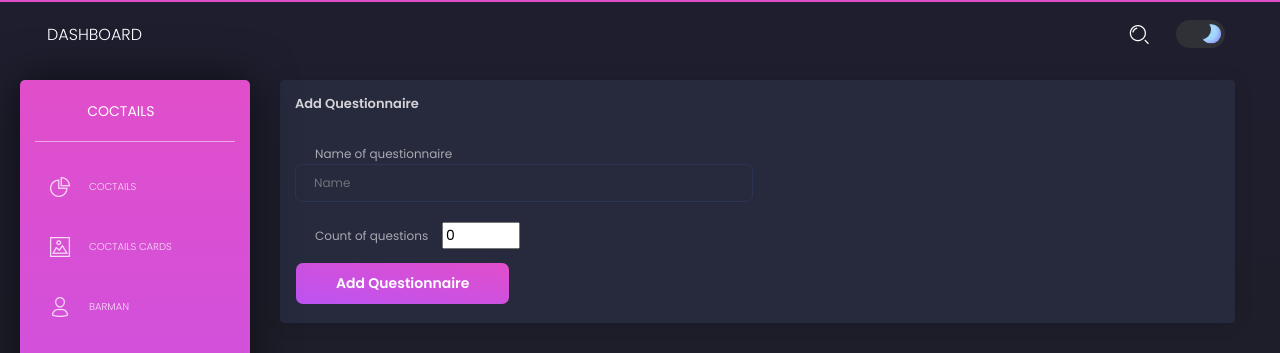
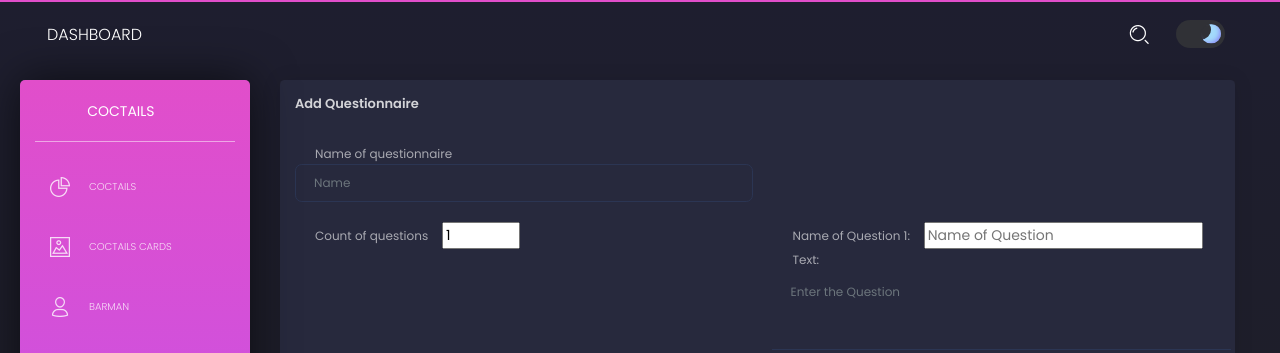
Before and after one commit to TMichaelan/sbd-cocktail-project-put, a Flask app: page /questionnaire.html in a window 1280 px wide. Shown: the top 353 px of the page. Run offline with Flask 2, Linux system fonts and the light colour scheme; data that the repository does not hold is empty; parts of the project's set-up code (start-up, migrations or seed data) failed here and were passed over; some libraries are stand-ins or nearby versions.

Commit message:
fix: bug with 0 questions

```diff
--- a/apps/templates/home/questionnaire.html
+++ b/apps/templates/home/questionnaire.html
@@ -69,9 +69,9 @@
                     type="number"
                     class="count"
                     placeholder="Count"
-                    min="0"
+                    min="1"
                     max="10"
-                    value="0"
+                    value="1"
                   />
                 </div>
               </div>
@@ -173,7 +173,20 @@
     </div>
   </div>
 </div>
-
+<script>
+  for (let i = 0; i < 1; i++) {
+      document.querySelector(".questions").innerHTML += `
+        <div class="form-group">
+          <label for="question_name${i}">Name of Question ${i + 1}: </label>
+          <input name="question_name${i}" type="text" class="count" placeholder="Name of Question" pattern="[a-zA-Z0-9\\s_-]{4,50}" title="4 to 50 characters, letters and numbers only" required>
+          <div class="form-group">
+            <label for="question_text${i}">Text: </label>
+            <textarea name="question_text${i}" rows="3" cols="50" class="form-control" placeholder="Enter the Question"></textarea>
+          </div>
+        </div>
+      `;
+    }
+</script>
 <script>
   function checkPK(id) {
     const input = document.querySelector(`#${id}`);
@@ -240,9 +253,21 @@
   }
 
   const count = document.querySelector(".count");
+
+  count.addEventListener("input", function() {
+
+        if (this.value > 10) {
+            this.value = 10;
+        }
+        else if (this.value <= 0) {
+            this.value = 1;
+        }
+    });
+
   count.addEventListener("change", (e) => {
-    console.log(e.target.value);
     document.querySelector(".questions").innerHTML = "";
+
+
 
     for (let i = 0; i < e.target.value; i++) {
       document.querySelector(".questions").innerHTML += `
```
